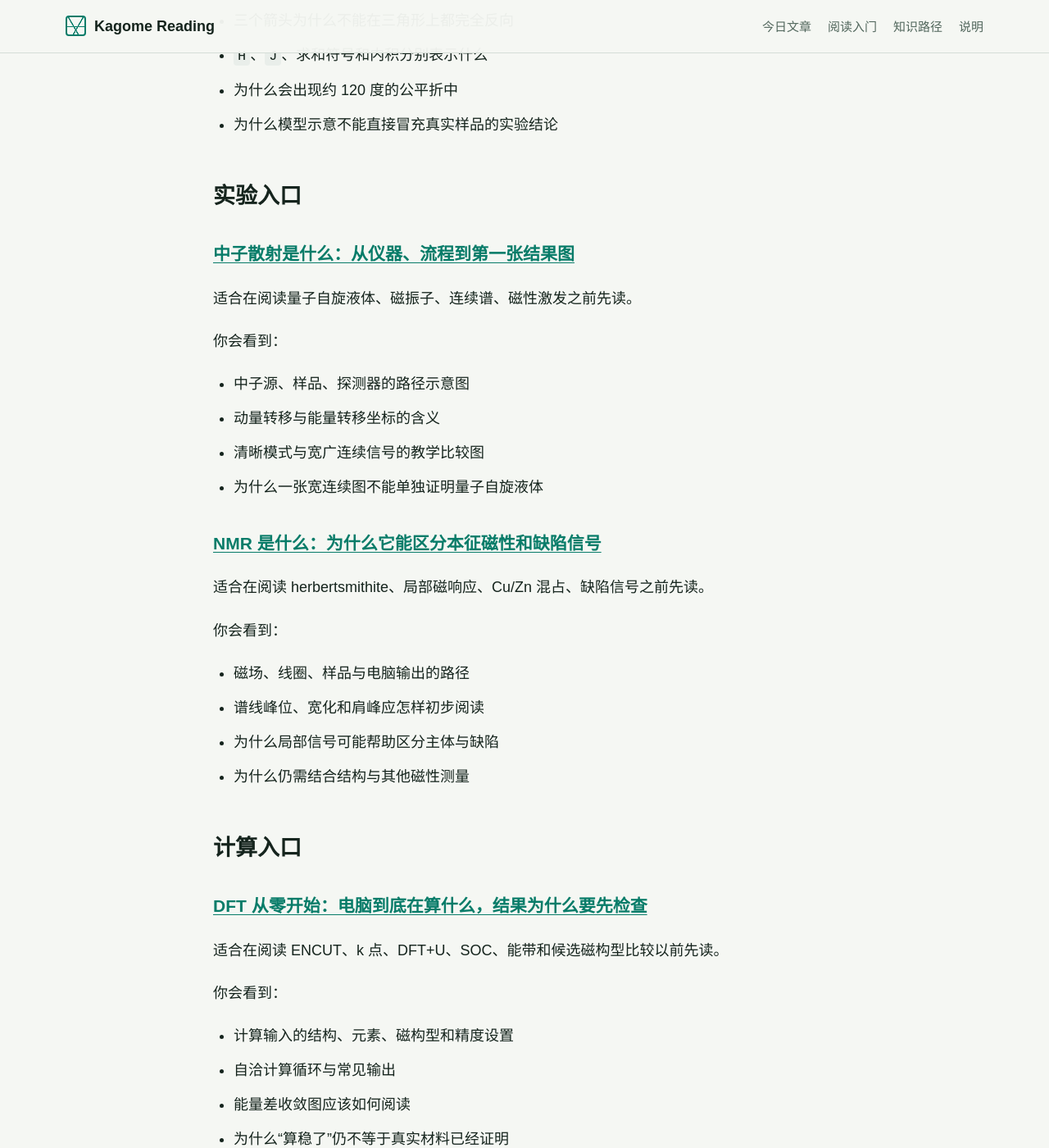
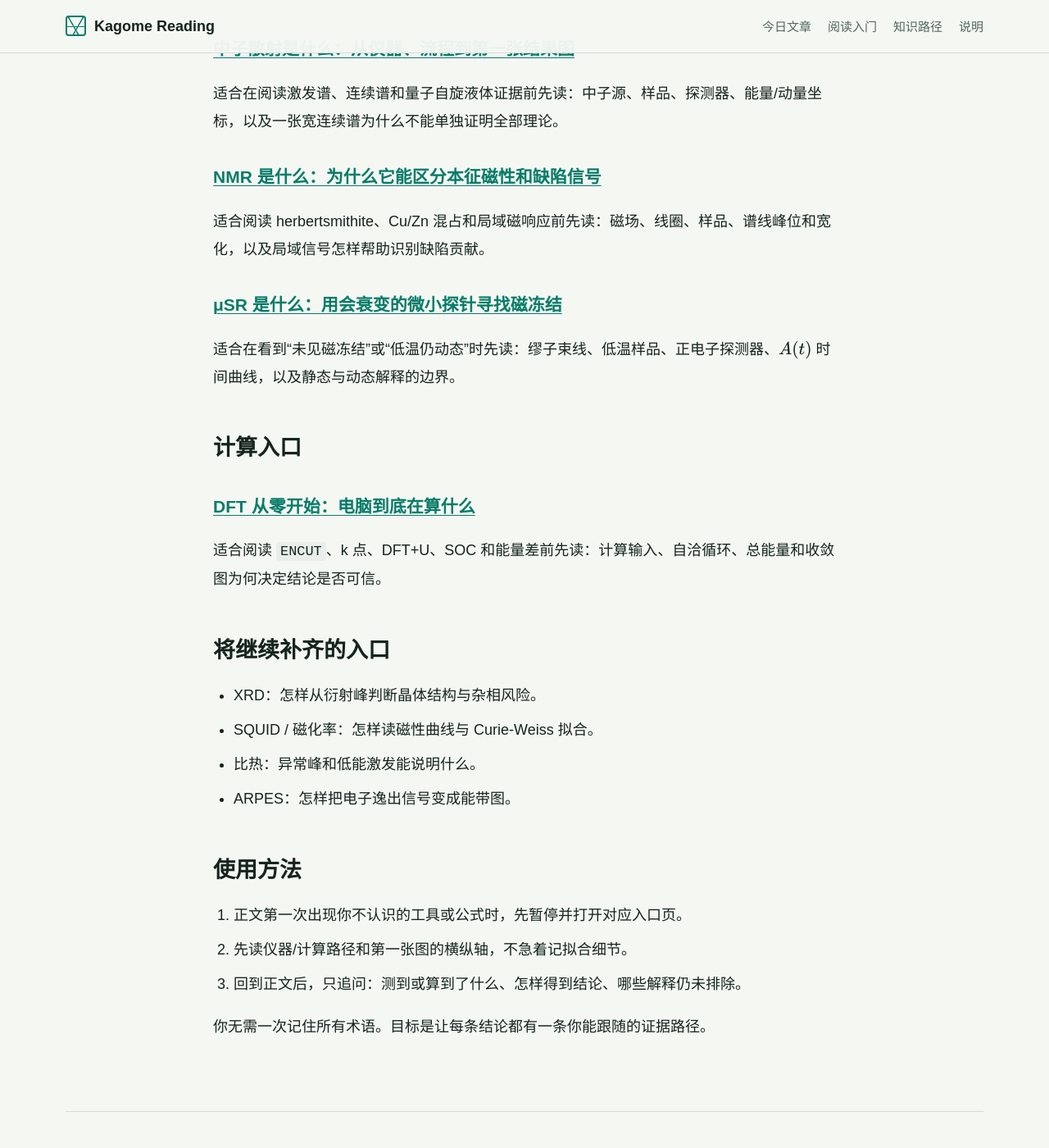
Before and after one commit to 7235212746-jpg/READING, a Jekyll site: the page built from methods/index.md, in a window 1280 px wide and 1400 px high, scrolled down 956 px. Shown: the whole window at 82% size. Built offline with Jekyll 4.4.1, drawn with Linux system fonts in a browser that asks for light colours; some of the changed text lies outside the part shown.

Commit message:
Link muSR beginner method guide

```diff
--- a/methods/index.md
+++ b/methods/index.md
@@ -12,73 +12,45 @@ summary: "不知道仪器、测量过程、结果图、计算流程或公式符
 
 ## 为什么要有这个入口
 
-如果你从未接触材料物理，一篇文章先抛出 `中子散射`、`NMR`、`DFT`、`能带`、`J > 0`，即便每句话没有事实错误，也可能根本无法阅读。
+如果文章一开始就抛出 `中子散射`、`NMR`、`μSR`、`DFT` 或一个公式，即使结论没有错误，零基础读者也可能完全失去抓手。这里先回答三个朴素问题：研究者用什么工具、第一张结果图怎么看、证据最多能推到哪里。
 
-这组页面的规则很简单：**先让你知道研究者想问什么、仪器、公式或计算在做什么、第一张图如何读，再进入专业结论。**
-
-## 先从第一条公式开始
+## 公式与模型入口
 
 ### [第一条磁性公式怎样读：H、J 和三个箭头]({{ '/methods/heisenberg-formula-zero-start/' | relative_url }})
 
-适合在读三角形反铁磁、Kagome 挫折与 Heisenberg 模型文章之前先读。
-
-你会看到：
-
-- 三个箭头为什么不能在三角形上都完全反向
-- `H`、`J`、求和符号和内积分别表示什么
-- 为什么会出现约 120 度的公平折中
-- 为什么模型示意不能直接冒充真实样品的实验结论
+读三角形反铁磁、Kagome 挫折与 Heisenberg 模型之前先读。你会理解三条边为何不能都满足反平行、约 \\(120^\circ\\) 折中的意义，以及模型为何不能冒充真实实验结论。
 
 ## 实验入口
 
 ### [中子散射是什么：从仪器、流程到第一张结果图]({{ '/methods/neutron-scattering-zero-start/' | relative_url }})
 
-适合在阅读量子自旋液体、磁振子、连续谱、磁性激发之前先读。
-
-你会看到：
-
-- 中子源、样品、探测器的路径示意图
-- 动量转移与能量转移坐标的含义
-- 清晰模式与宽广连续信号的教学比较图
-- 为什么一张宽连续图不能单独证明量子自旋液体
+适合在阅读激发谱、连续谱和量子自旋液体证据前先读：中子源、样品、探测器、能量/动量坐标，以及一张宽连续谱为什么不能单独证明全部理论。
 
 ### [NMR 是什么：为什么它能区分本征磁性和缺陷信号]({{ '/methods/nmr-zero-start/' | relative_url }})
 
-适合在阅读 herbertsmithite、局部磁响应、Cu/Zn 混占、缺陷信号之前先读。
+适合阅读 herbertsmithite、Cu/Zn 混占和局域磁响应前先读：磁场、线圈、样品、谱线峰位和宽化，以及局域信号怎样帮助识别缺陷贡献。
 
-你会看到：
+### [μSR 是什么：用会衰变的微小探针寻找磁冻结]({{ '/methods/musr-zero-start/' | relative_url }})
 
-- 磁场、线圈、样品与电脑输出的路径
-- 谱线峰位、宽化和肩峰应怎样初步阅读
-- 为什么局部信号可能帮助区分主体与缺陷
-- 为什么仍需结合结构与其他磁性测量
+适合在看到“未见磁冻结”或“低温仍动态”时先读：缪子束线、低温样品、正电子探测器、\\(A(t)\\) 时间曲线，以及静态与动态解释的边界。
 
 ## 计算入口
 
-### [DFT 从零开始：电脑到底在算什么，结果为什么要先检查]({{ '/methods/dft-zero-start/' | relative_url }})
+### [DFT 从零开始：电脑到底在算什么]({{ '/methods/dft-zero-start/' | relative_url }})
 
-适合在阅读 ENCUT、k 点、DFT+U、SOC、能带和候选磁构型比较以前先读。
-
-你会看到：
-
-- 计算输入的结构、元素、磁构型和精度设置
-- 自洽计算循环与常见输出
-- 能量差收敛图应该如何阅读
-- 为什么“算稳了”仍不等于真实材料已经证明
+适合阅读 `ENCUT`、k 点、DFT+U、SOC 和能量差前先读：计算输入、自洽循环、总能量和收敛图为何决定结论是否可信。
 
 ## 将继续补齐的入口
 
-- XRD：怎么从衍射峰判断晶体结构与杂相风险
-- SQUID / 磁化率：磁性曲线的横纵轴和 Curie-Weiss 拟合是什么
-- 比热：异常峰与低能激发能说明什么
-- μSR：为什么它对极弱静态磁场敏感
-- ARPES：怎样把电子逸出信号变成能带图
-- 能带与态密度：怎样把电子结构图接回材料性质
+- XRD：怎样从衍射峰判断晶体结构与杂相风险。
+- SQUID / 磁化率：怎样读磁性曲线与 Curie-Weiss 拟合。
+- 比热：异常峰和低能激发能说明什么。
+- ARPES：怎样把电子逸出信号变成能带图。
 
-## 你该怎么用这组页面
+## 使用方法
 
-1. 每当正文第一次出现你不认识的实验、计算名词或公式，先暂停。
-2. 在工具入口中找到对应页面，先读图、符号和证据边界。
-3. 回到主文章，只追问三件事：作者测到或算到了什么、怎样从图得到结论、还可能有哪些别的解释。
+1. 正文第一次出现你不认识的工具或公式时，先暂停并打开对应入口页。
+2. 先读仪器/计算路径和第一张图的横纵轴，不急着记拟合细节。
+3. 回到正文后，只追问：测到或算到了什么、怎样得到结论、哪些解释仍未排除。
 
-你不需要一次记住所有术语。真正的目标是让每个结论都有可跟随的证据路径。
+你无需一次记住所有术语。目标是让每条结论都有一条你能跟随的证据路径。
```
Also changed, not shown: other parts of methods/index.md (+1 -1 lines).
